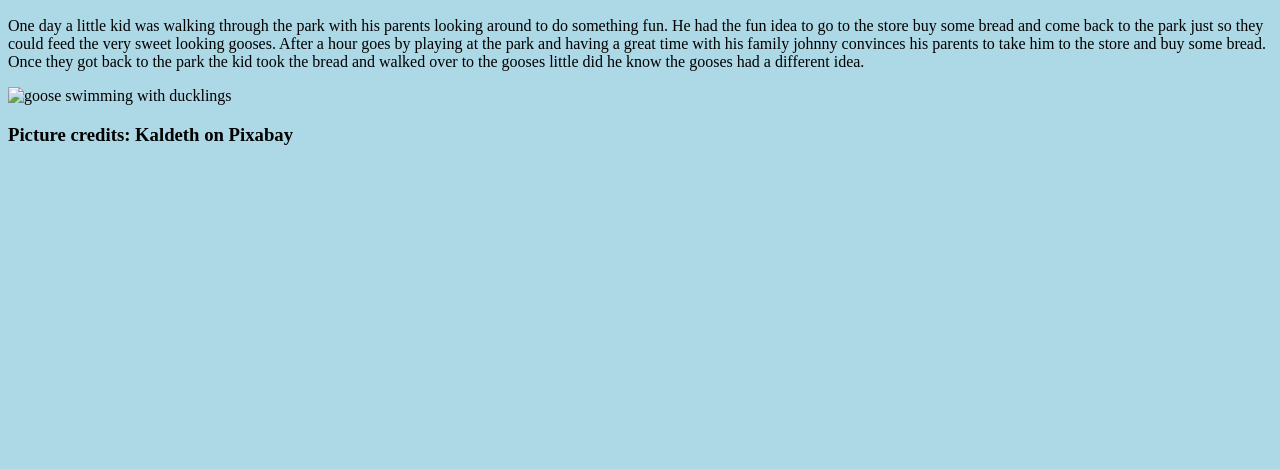
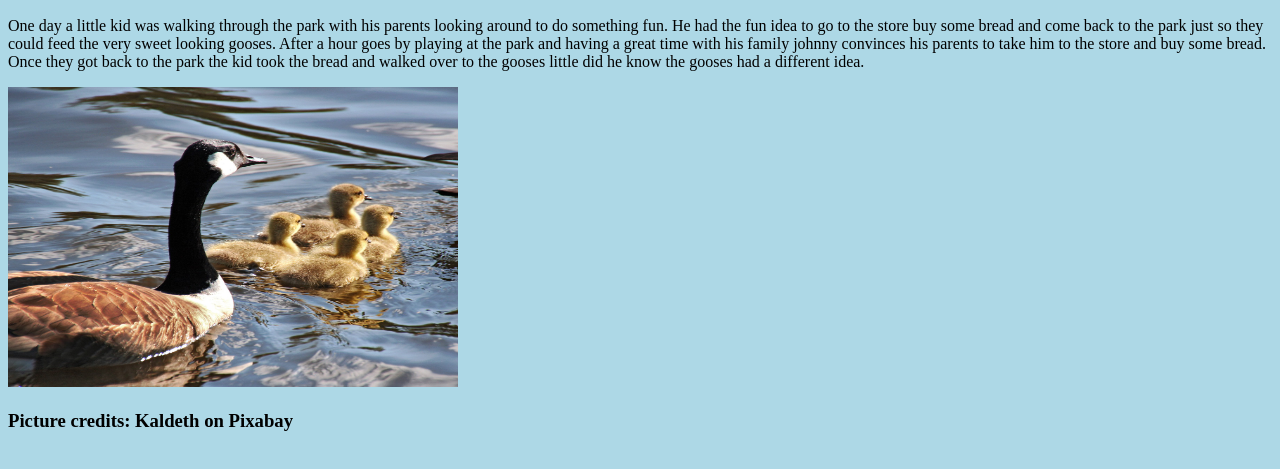
Before and after one commit to EspinozaSV56/EspinozaSV56.github.io, a plain HTML site: page index.html in a window 1280 px wide. Shown: the part 83-552 px from the top of the page. Drawn offline with Linux system fonts and the light colour scheme.

Commit message:
update goose picture name

```diff
--- a/index.html
+++ b/index.html
@@ -10,7 +10,7 @@
   <body>
   <p> One day a little kid was walking through the park with his parents looking around to do something fun. He had the fun idea to go to the store buy some bread and come back to the park just so they could feed the very sweet looking gooses. After a hour goes by playing at the park and having a great time with his family johnny convinces his parents to take him to the store and buy some bread. Once they got back to the park the kid took the bread and walked over to the gooses little did he know the gooses had a different idea.</p>
 
-    <img src="goose-757113_1280.jpg"
+    <img src="goose-757113_1280 (1).jpg"
          alt="goose swimming with ducklings">
 
     <h3>Picture credits: Kaldeth on Pixabay</h3>
```
